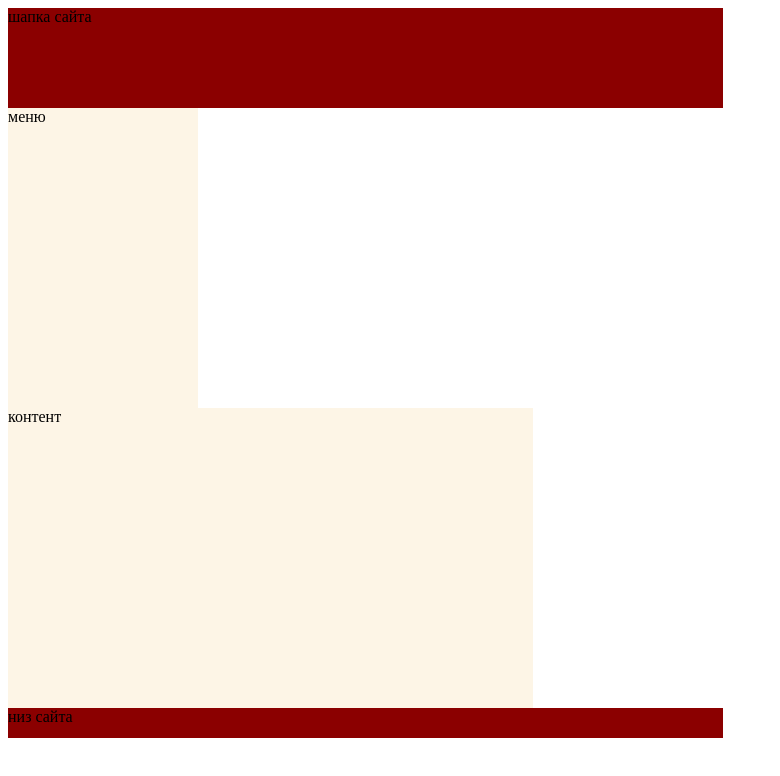
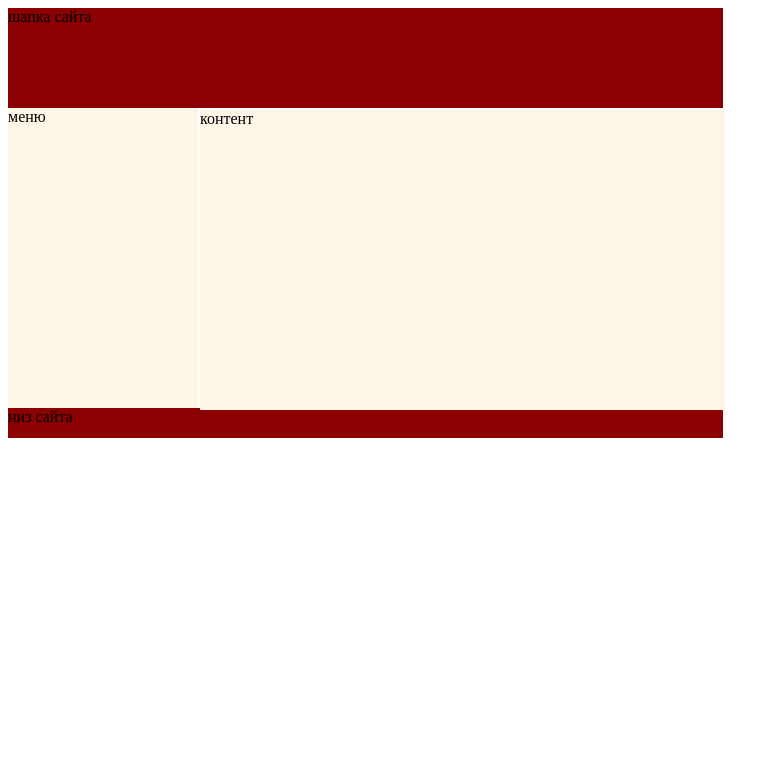
Before and after one commit to madinagergieva/Laboratornaya-6, a plain HTML site: page public_html/index.html in a window 1280 px wide. Shown: the whole page, without its empty margins (0-780 px from the left). Drawn offline with Linux system fonts and the light colour scheme.

Commit message:
absolute position

```diff
--- a/public_html/style.css
+++ b/public_html/style.css
@@ -12,6 +12,9 @@ height:300px;
 background:oldlace;
 width:525px;
 height:300px;
+position:absolute;
+left:200px;
+top:110px;
 }
 #footer{
 background:darkred;
```
